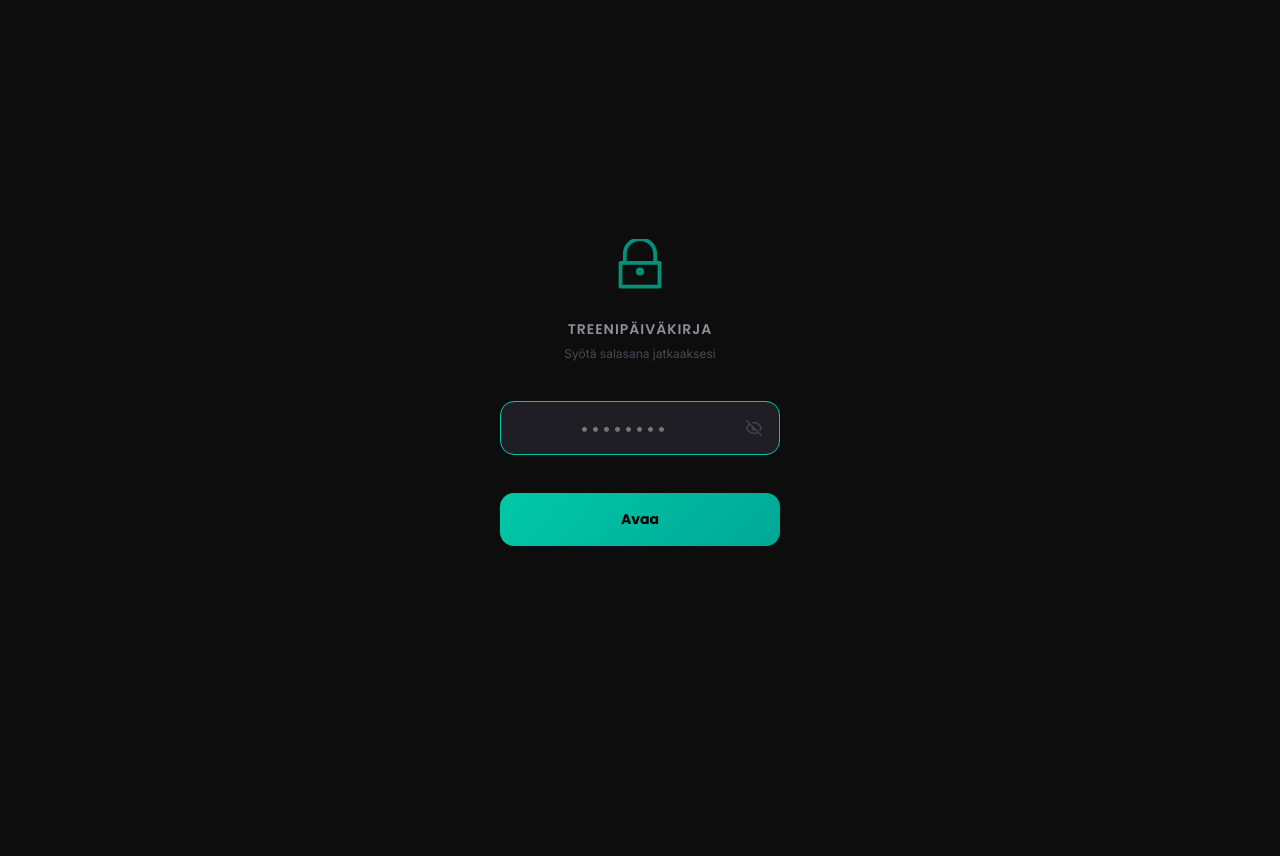
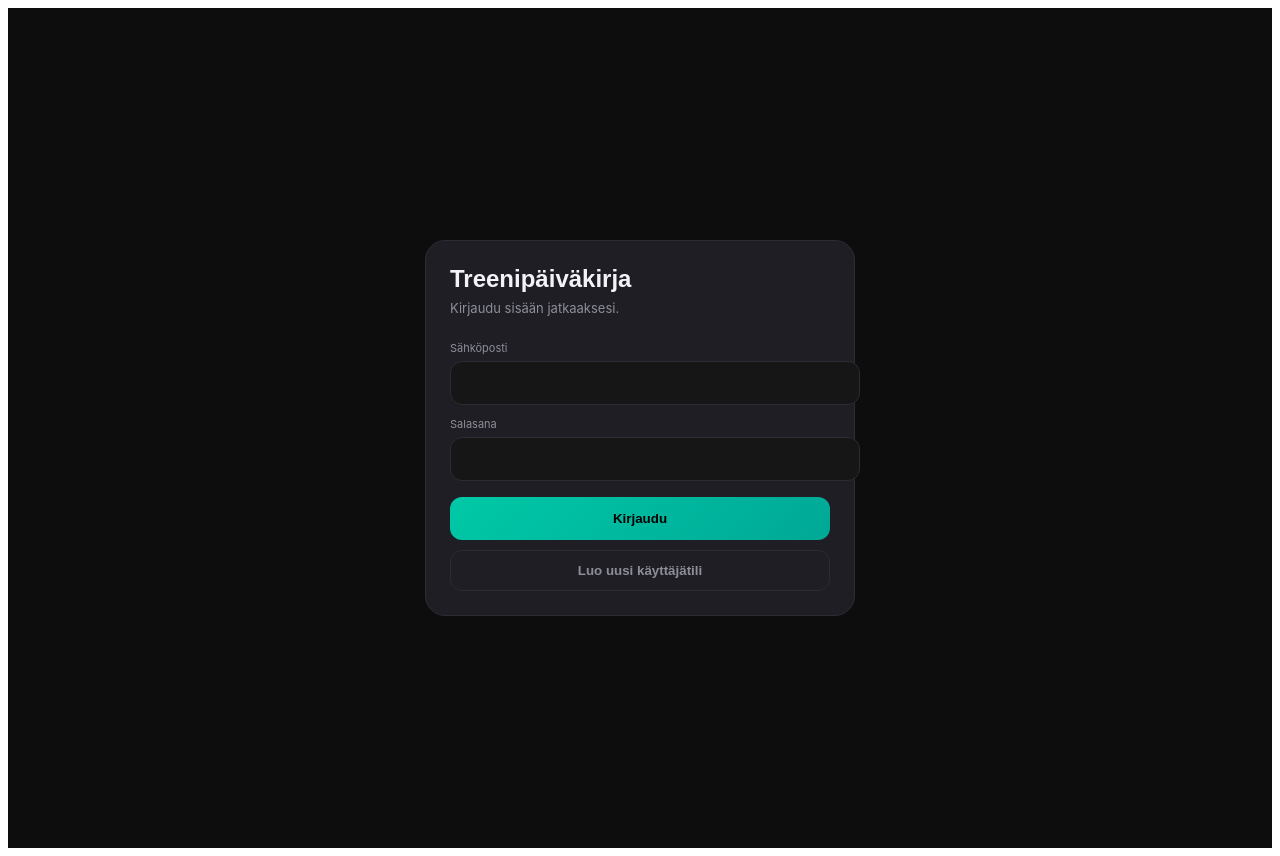
Before and after one commit to harrihonkala/treenipaiva, a React (Vite) app: page / in a window 1280 px wide. Before the commit the page ends 800 px from the top, so only its background shows below. Built offline with nearby package versions, Linux system fonts and the light colour scheme; no server answers.

Commit message:
Wire Supabase AuthGate into DEV entry point

```diff
--- a/src/main.jsx
+++ b/src/main.jsx
@@ -1,9 +1,12 @@
 import React from 'react'
 import ReactDOM from 'react-dom/client'
 import App from './App.jsx'
+import AuthGate from './AuthGate.jsx'
 
 ReactDOM.createRoot(document.getElementById('root')).render(
   <React.StrictMode>
-    <App />
+    <AuthGate>
+      <App />
+    </AuthGate>
   </React.StrictMode>,
 )
```
